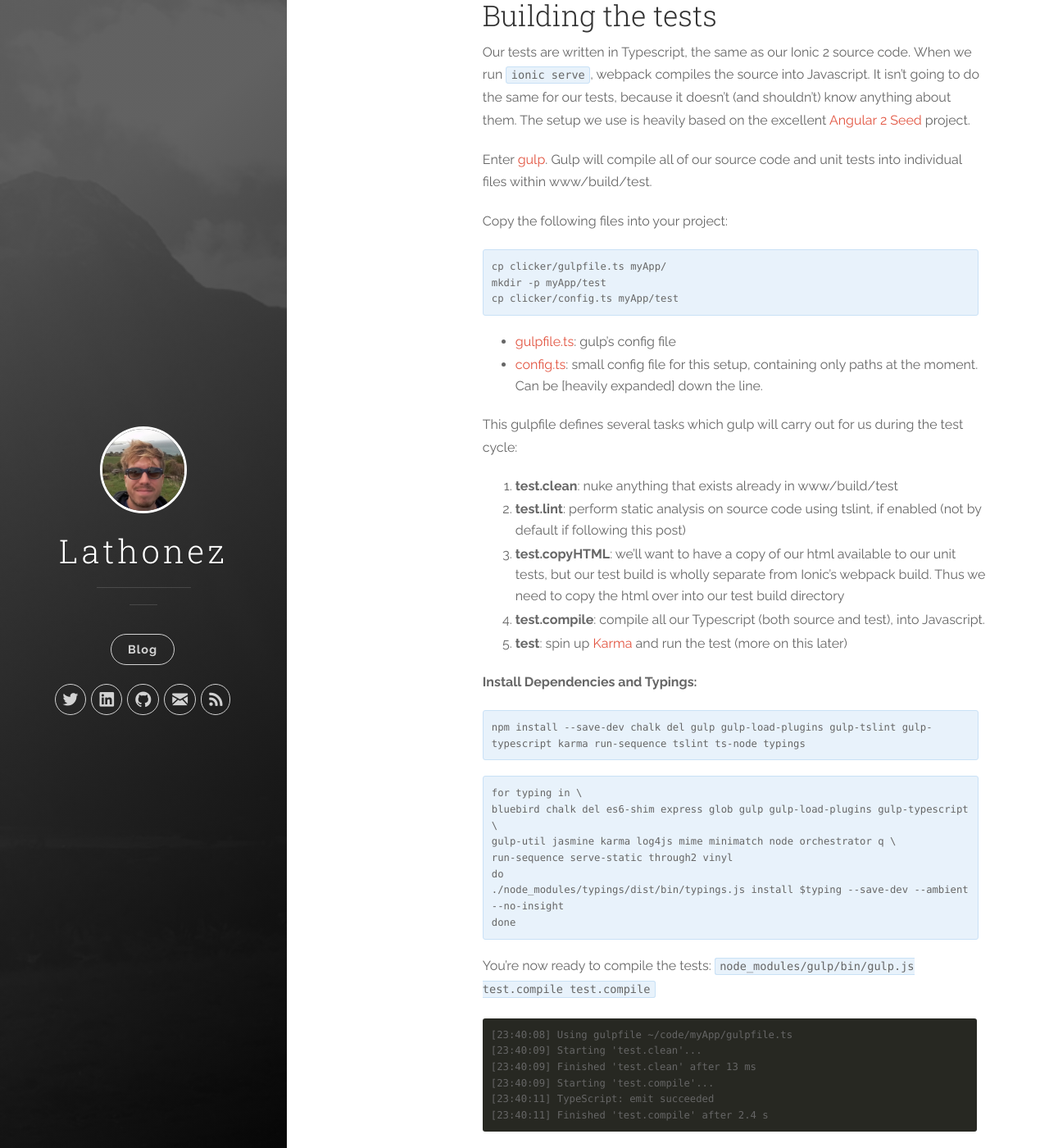
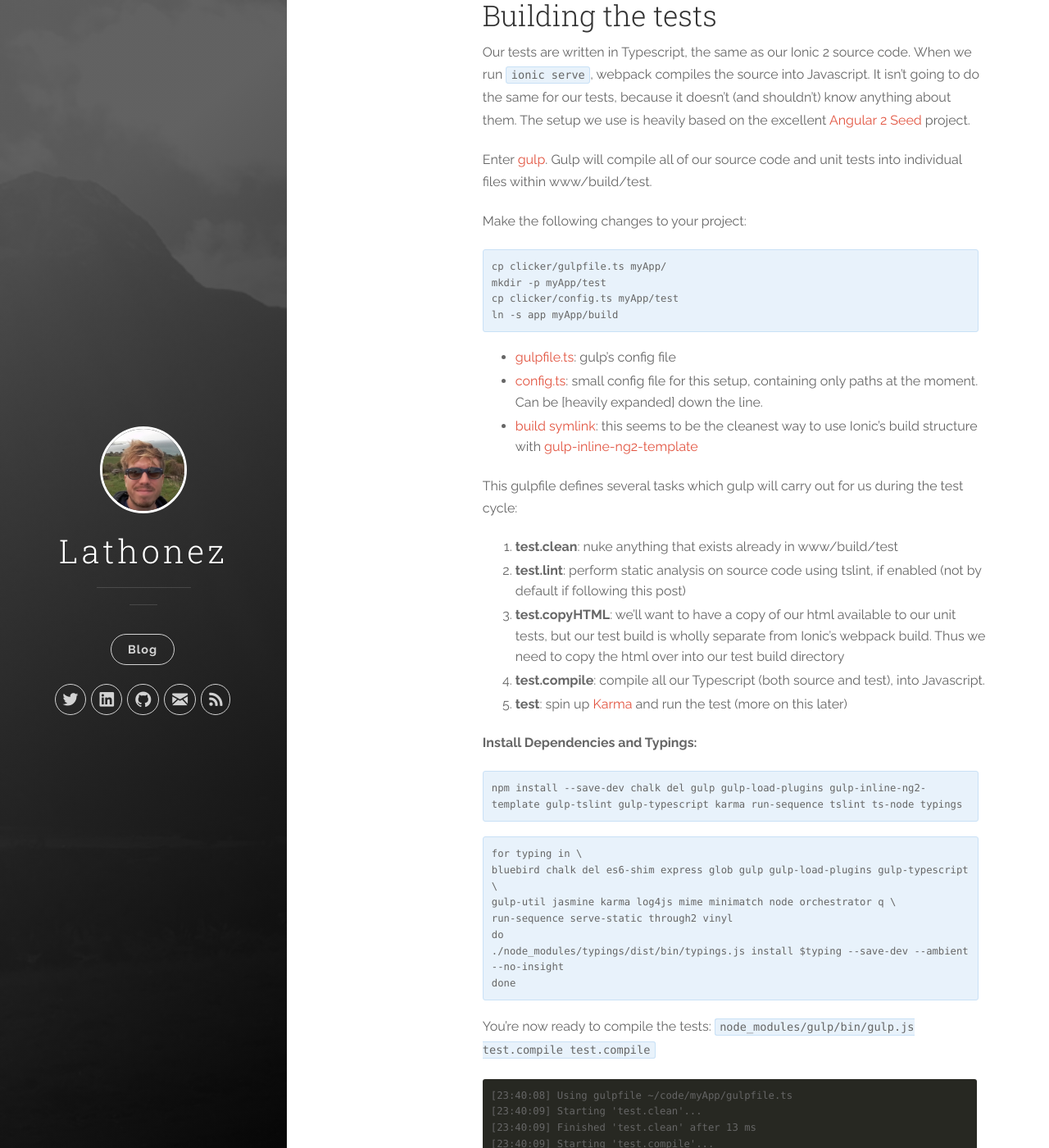
Before and after one commit to lathonez/lathonez.github.io, a Jekyll site: the page built from _posts/2016-02-21-ionic-2-unit-testing.markdown, in a window 1280 px wide and 1400 px high, scrolled down 3060 px. Shown: the whole window at 82% size. Built offline with Jekyll 4.4.1, drawn with Linux system fonts in a browser that asks for light colours; nearby versions of some CDN libraries; some of the changed text lies outside the part shown.

Commit message:
updating for build sym

```diff
--- a/_posts/2016-02-21-ionic-2-unit-testing.markdown
+++ b/_posts/2016-02-21-ionic-2-unit-testing.markdown
@@ -118,18 +118,20 @@ Our tests are written in Typescript, the same as our Ionic 2 source code. When
 
 Enter [gulp][gulp-home]. Gulp will compile all of our source code and unit tests into individual files within www/build/test.
 
-Copy the following files into your project:
+Make the following changes to your project:
 
 <div class="highlighter-rouge">
 <pre class="lowlight">
 <code>cp clicker/gulpfile.ts myApp/
 mkdir -p myApp/test
-cp clicker/config.ts myApp/test</code>
+cp clicker/config.ts myApp/test
+ln -s app myApp/build</code>
 </pre>
 </div>
 
 * [gulpfile.ts][gulpfile.ts]: gulp’s config file
 * [config.ts][config.ts]: small config file for this setup, containing only paths at the moment. Can be [heavily expanded] down the line.
+* [build symlink][build.sym]: this seems to be the cleanest way to use Ionic's build structure with [gulp-inline-ng2-template][gulp-inline-ng2]
 
 This gulpfile defines several tasks which gulp will carry out for us during the test cycle:
 
@@ -143,7 +145,7 @@ This gulpfile defines several tasks which gulp will carry out for us during the
 
 <div class="highlighter-rouge">
 <pre class="lowlight">
-<code>npm install --save-dev chalk del gulp gulp-load-plugins gulp-tslint gulp-typescript karma run-sequence tslint ts-node typings</code>
+<code>npm install --save-dev chalk del gulp gulp-load-plugins gulp-inline-ng2-template gulp-tslint gulp-typescript karma run-sequence tslint ts-node typings</code>
 </pre>
 </div>
 
@@ -197,8 +199,7 @@ Copy the following files into your project:
 
 <div class="highlighter-rouge">
 <pre class="lowlight">
-<code>
-cp clicker/test/app.stub.ts clicker/test/karma.config.js clicker/test/test-main.js myApp/test</code>
+<code>cp clicker/test/app.stub.ts clicker/test/karma.config.js clicker/test/test-main.js myApp/test</code>
 </pre>
 </div>
 
@@ -340,6 +341,7 @@ FAQ
 * [How to debug PhantomJS stack trace][clicker-issue-6]
 * [How to test external node modules][clicker-issue-20]
 * [External node modules again][clicker-issue-22]
+* ['ionic serve' isn't working][clicker-issue-29]
 
 [analog-clicker-img]: http://thumbs.dreamstime.com/thumblarge_304/1219960995H0ZkZw.jpg
 [angular2-seed-cfg]:  https://github.com/mgechev/angular2-seed/blob/master/tools/config.ts
@@ -347,16 +349,19 @@ FAQ
 [angular2-sg-dir]:    https://github.com/mgechev/angular2-style-guide#directory-structure
 [app.spec.ts]:        https://github.com/lathonez/clicker/blob/master/test/app.spec.ts
 [app.stub.ts]:        https://github.com/lathonez/clicker/blob/master/test/app.stub.ts
+[build.sym]:          https://github.com/lathonez/clicker/blob/master/build
 [clicker-codecov]:    https://codecov.io/github/lathonez/clicker?branch=master
 [clicker-coveralls]:  https://coveralls.io/github/lathonez/clicker?branch=master
 [clicker-issue-new]:  https://github.com/lathonez/clicker/issues/new
 [clicker-issue-6]:    https://github.com/lathonez/clicker/issues/6
 [clicker-issue-20]:   https://github.com/lathonez/clicker/issues/20
 [clicker-issue-22]:   https://github.com/lathonez/clicker/issues/22
+[clicker-issue-29]:   https://github.com/lathonez/clicker/issues/29
 [clicker-repo]:       http://github.com/lathonez/clicker
 [clicker-travis]:     https://travis-ci.org/lathonez/clicker
 [cordova-prune-post]: http://lathonez.github.io/2016/cordova-remove-assets/
 [gulp-home]:          http://gulpjs.com/
+[gulp-inline-ng2]:    https://github.com/ludohenin/gulp-inline-ng2-template
 [gulpfile.ts]:        https://github.com/lathonez/clicker/blob/master/gulpfile.ts
 [config.ts]:          https://github.com/lathonez/clicker/blob/master/test/config.ts
 [karma-home]:         https://karma-runner.github.io/0.13/index.html
```
